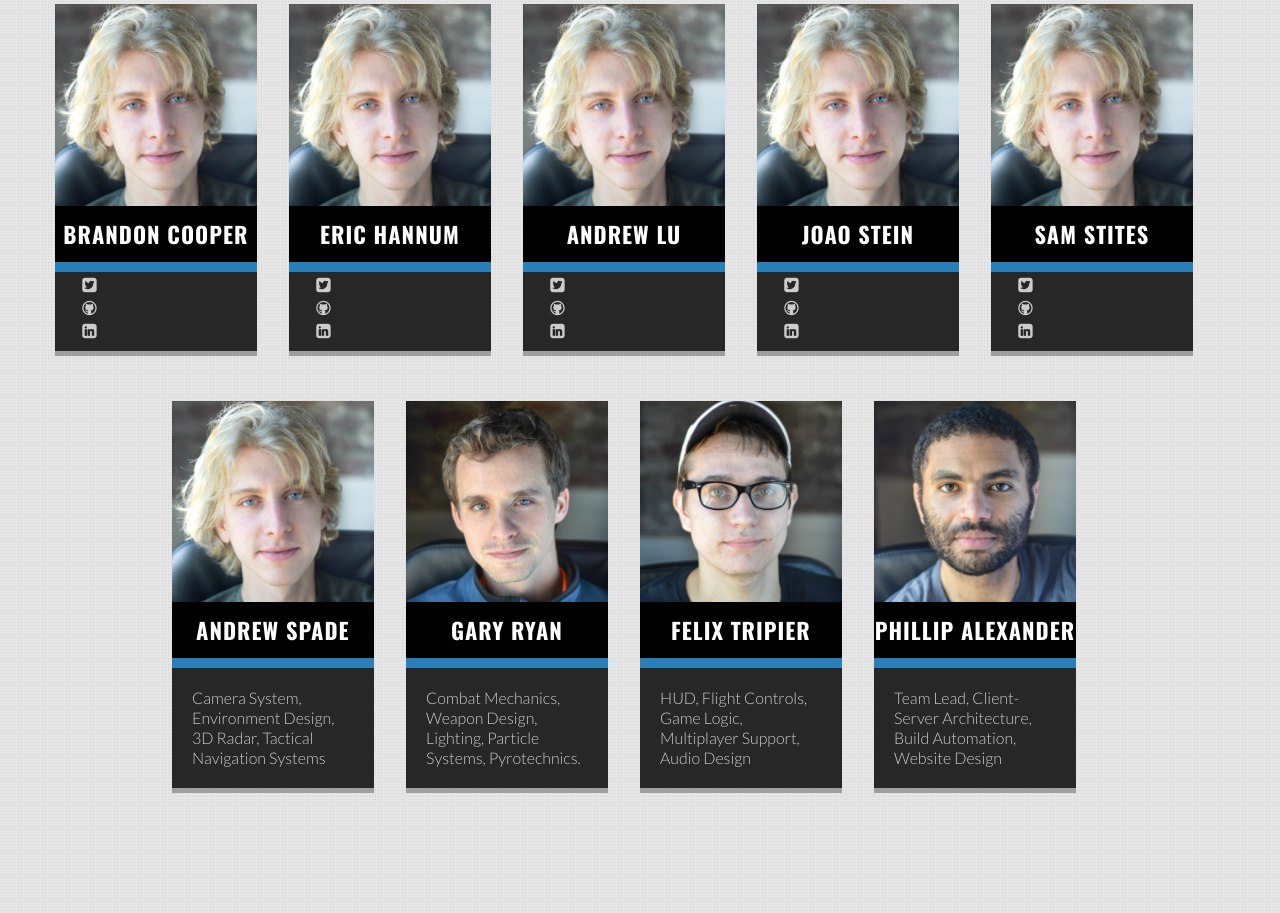
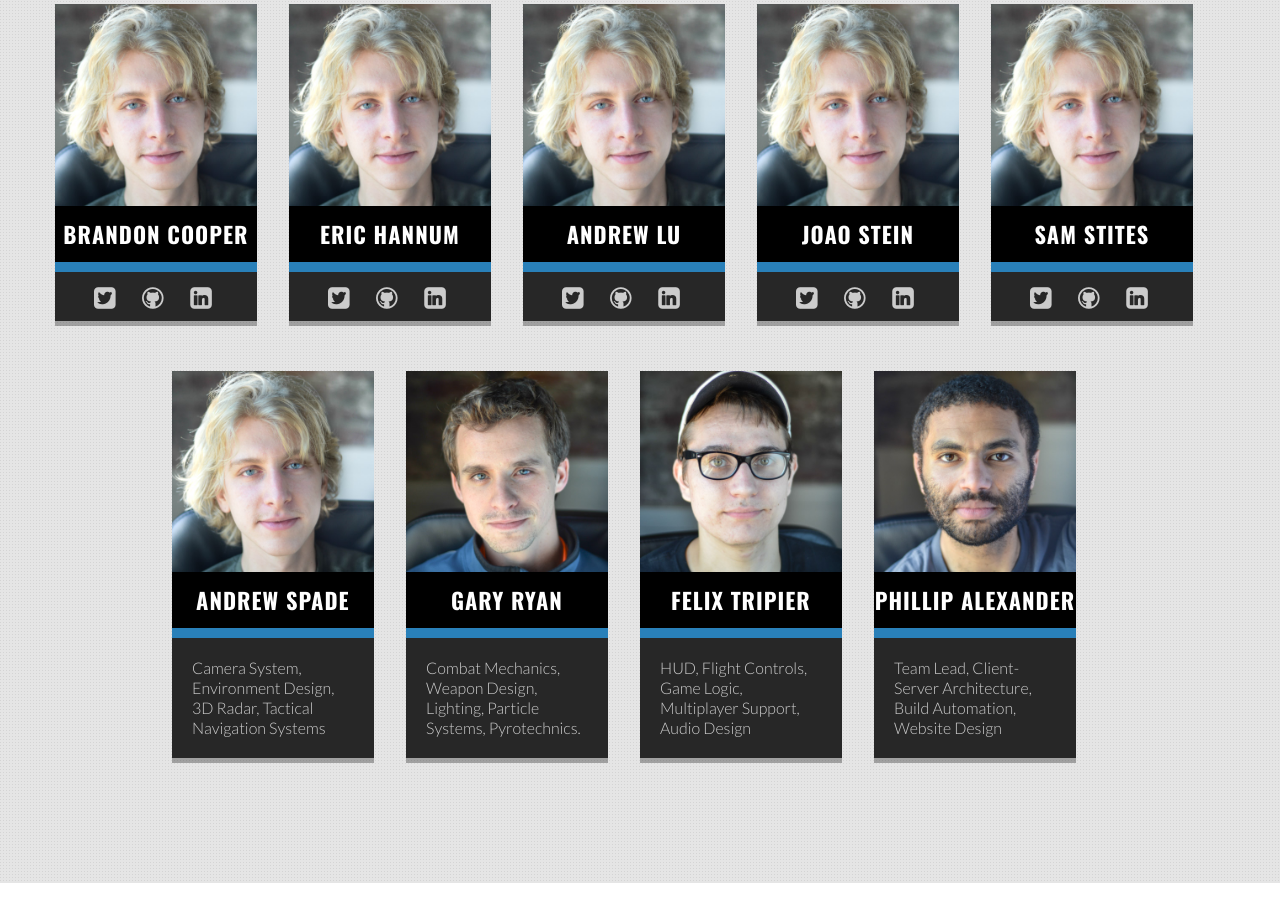
Before and after one commit to satellite-game/satellite-game.github.io, a plain HTML site: page index.html in a window 1280 px wide. Shown: the part 4414-5327 px from the top of the page. After the commit the page ends 5297 px from the top, so only its background shows below. Drawn offline with nearby package versions, Linux system fonts and the light colour scheme; a script that the page names is missing.

Commit message:
feature(team): add styles for social icon for each team member

```diff
--- a/css/style.css
+++ b/css/style.css
@@ -662,6 +662,44 @@ table:hover {
   margin-left: 0;
 }
 
+.team-member-social {
+  margin: 10px 0;
+  text-align: center;
+}
+
+.team-member-social li {
+  font-size: 1.5em;
+  display:-moz-inline-stack;
+  display:inline-block;
+  zoom:1;
+  *display:inline;
+  margin-left: 10px;
+}
+
+.team-member-social li:first-child {
+  margin-left: 0;
+}
+
+.team-member-social a {
+  transition: all linear 250ms;
+  -webkit-transition: all linear 250ms;
+  -moz-transition: all linear 250ms;
+  -o-transition: all linear 250ms;
+  -ms-transition: all linear 250ms;
+  display: block;
+  text-align: center;
+  color: #ccc;
+}
+
+.team-member-social a:hover {
+  color: rgb(0, 136, 204);
+}
+
+.team-member-social icon {
+  width: 35px;
+  height: 35px;
+}
+
 .member_picture {
   width: 100%;
   position: relative;
```
